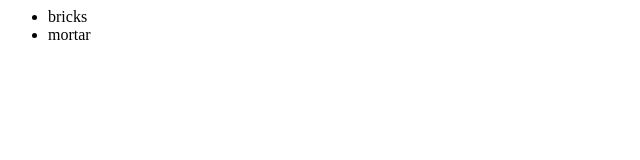
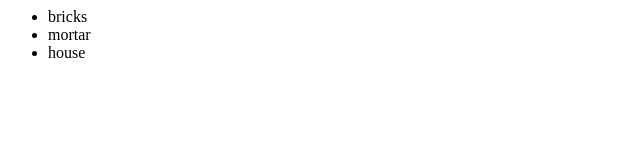
Before and after one commit to timkhn/gitTutorial, a plain HTML site: page index.html in a window 1280 px wide. Shown: the full height of the page, 0-640 px from the left. Drawn offline with Linux system fonts and the light colour scheme.

Commit message:
modified index.html

```diff
--- a/index.html
+++ b/index.html
@@ -4,6 +4,7 @@
             <ul>
                 <li>bricks</li>
                 <li>mortar</li>
+                <li>house</li>
             </ul>
         </div>
     </body>
```
